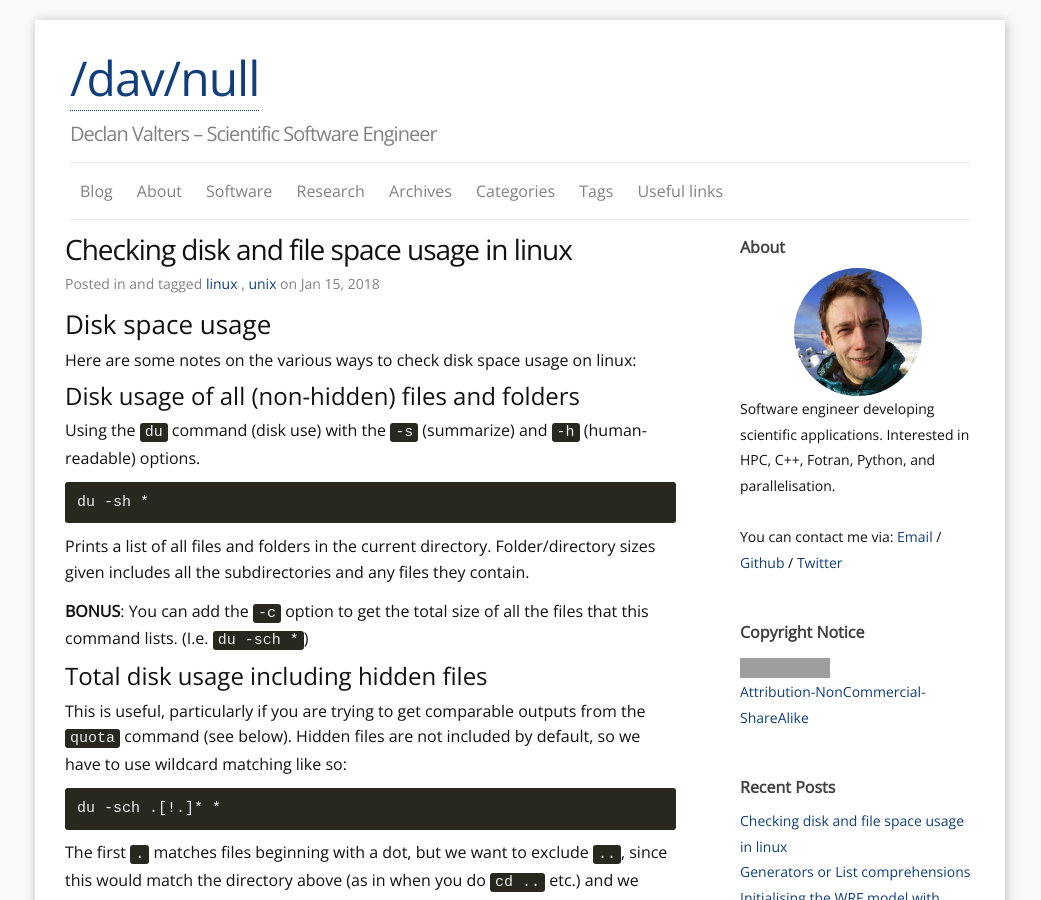
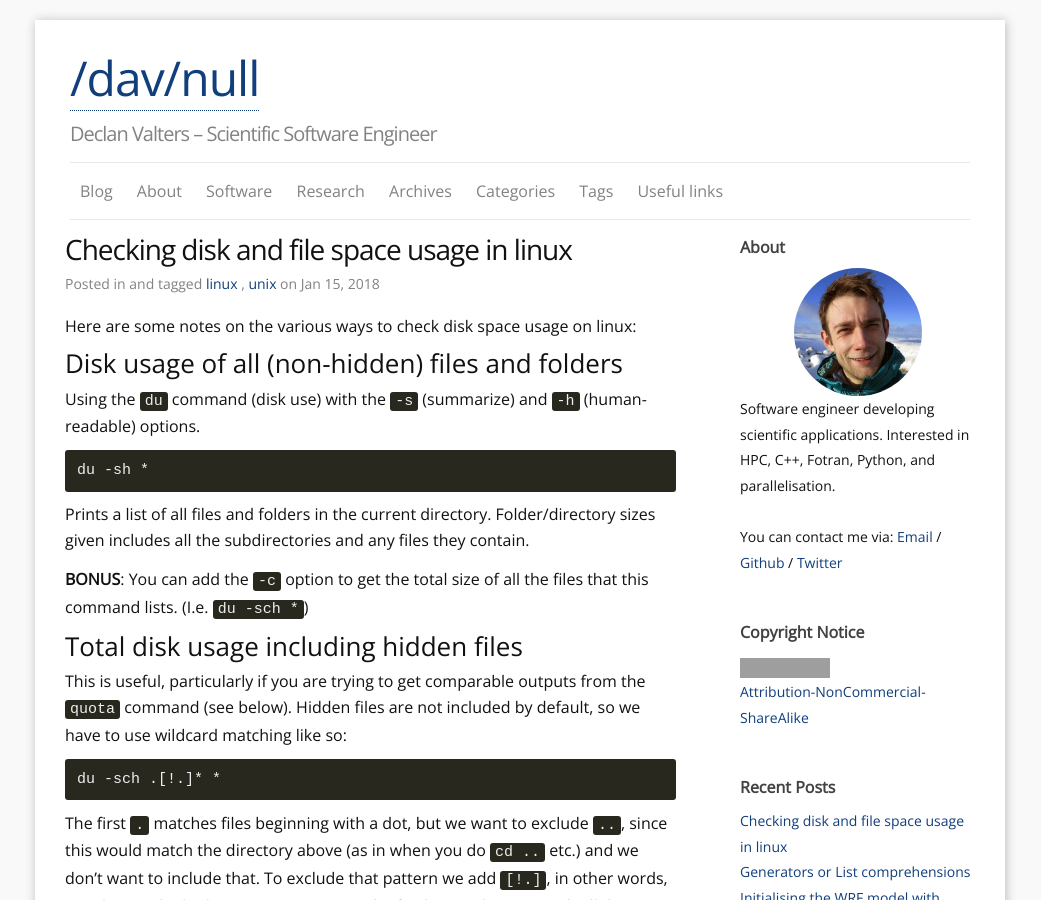
Before and after one commit to dvalters/dvalters.github.io, a Jekyll site: the page built from _posts/2018-01-15-Disk-usage-linux.markdown, in a window 1280 px wide and 900 px high. Shown: the whole window, without its empty margins (120-1161 px from the left). Built offline with Jekyll 4.4.1, drawn with Linux system fonts in a browser that asks for light colours; comment, search, counter and statistics services are not loaded; grey boxes are pictures that could not be loaded.

Commit message:
Minor formatting changes

````diff
--- a/_posts/2018-01-15-Disk-usage-linux.markdown
+++ b/_posts/2018-01-15-Disk-usage-linux.markdown
@@ -4,12 +4,9 @@ layout: post
 tags: linux unix
 ---
 
-
-# Disk space usage
-
 Here are some notes on the various ways to check disk space usage on linux:
 
-## Disk usage of all (non-hidden) files and folders
+# Disk usage of all (non-hidden) files and folders
 
 Using the `du` command (disk use) with the `-s` (summarize) and `-h` (human-readable) options.
 
@@ -20,7 +17,7 @@ Prints a list of all files and folders in the current directory. Folder/director
 
 **BONUS**: You can add the `-c` option to get the total size of all the files that this command lists. (I.e. `du -sch *`)
 
-## Total disk usage including hidden files
+# Total disk usage including hidden files
 
 This is useful, particularly if you are trying to get comparable outputs from the `quota` command (see below). Hidden files are not included by default, so we have to use wildcard matching like so:
 
@@ -37,7 +34,7 @@ du -ahd1
 ```
 However, this also includes the file `.`, which refers to the current directory. If you add the `-c` option to this
 
-## Sorted disk usage
+# Sorted disk usage
 The easiest way to do this is to just pipe the results into the sort command. To sort them numerically, we can just add the `-n` flag to sort.
 
 ```
@@ -45,7 +42,7 @@ du -sch * | sort -n
 ```
 This will sort them numerically in ascending order. Have a look at the sort manual pages for more sorting opttions.
 
-## Disk usage by file system
+# Disk usage by file system
 
 `df` is a slightly different unix command which lists disk free space by file system. Typing it with no options will give a list of all mounted file systems, their total size available, how much space has been used, and their linux mount points. The `-h` option gives a more human-readable form.
 
@@ -53,13 +50,14 @@ This will sort them numerically in ascending order. Have a look at the sort manu
 df -h
 ```
 
-## Disk quota information
+# Disk quota information
 
 On systems where you have an allocated disk quota, the `quota` utility tells you how much of your quota has been used and how much you have available. The `-s` option gives a nice summary of disk quota:
 
 ```
 quota -s
 ```
+
 Outputs:
 
 ```
@@ -71,6 +69,6 @@ mydomain:/disk/someserver/u1234//dvalters
 
 The `space` output is sometimes replaced with `blocks`, which is a slightly less helpful measure. On POSIX systems, 1 block is befined as 512 bytes. `space` (or `blocks` tells you how much you have used, `quota` is your total quota allowance. If you are over the quota, an asterisk appears next to the number for space/blocks.
 
-## Other utilities
+# Other utilities
 
 I have only covered the most common GNU/Linux utilities for monitoring/measuring disk usage. There are othe utilities available that have nicer outputs by default, such as: ncdu, freespace etc.
````
